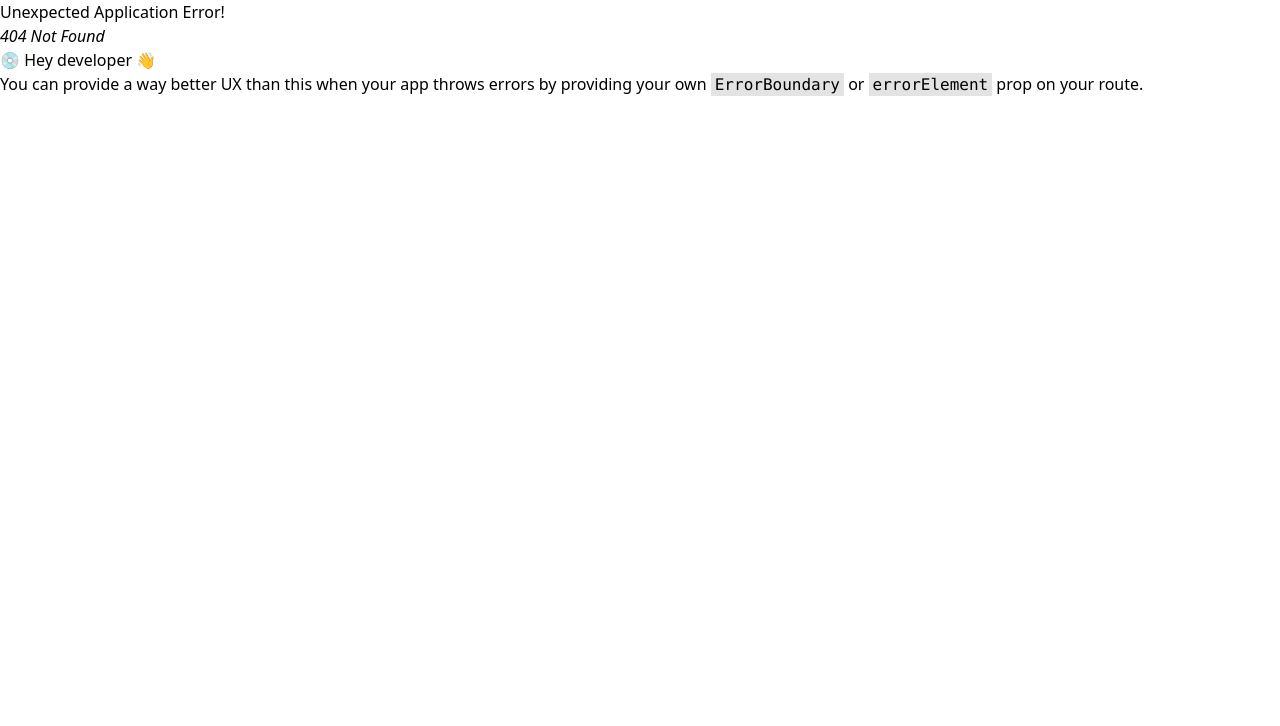
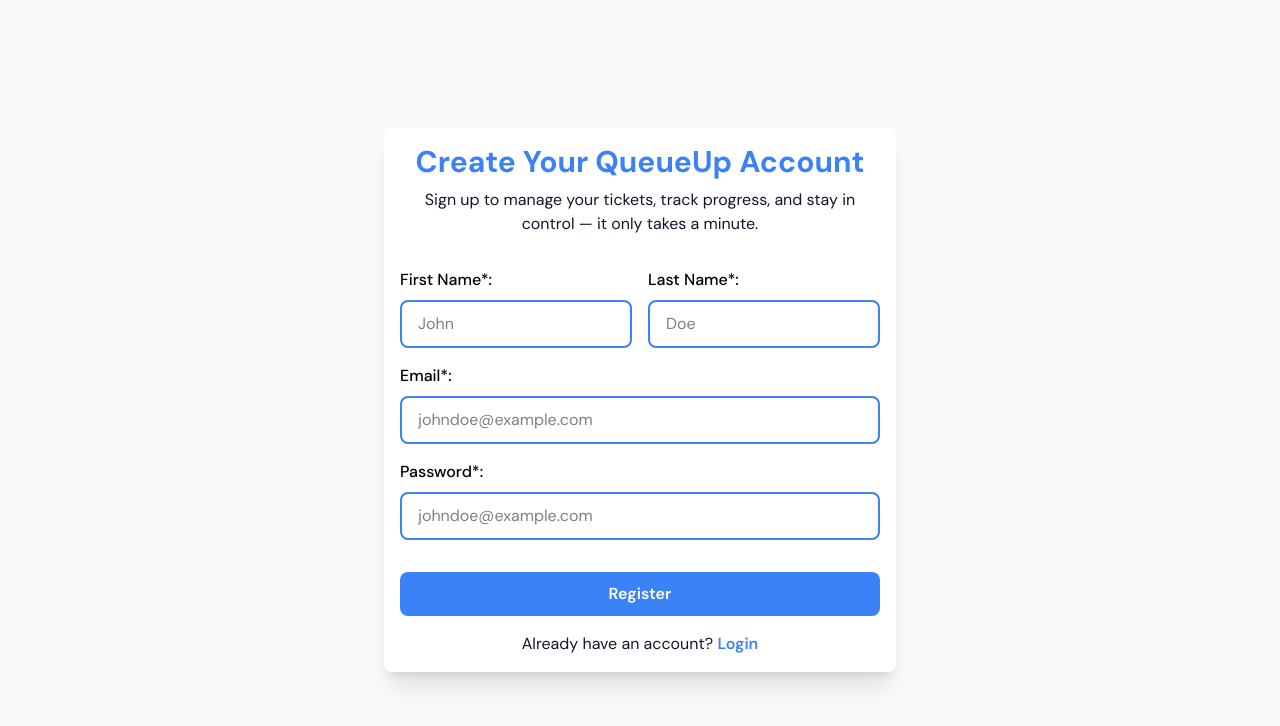
Before and after one commit to hendrixejegi/hng-2-ticket-app, a React (Vite) app in the folder react/: page /register in a window 1280 px wide. Before the commit this address had no page. Shown: the top 726 px of the page. Built offline with nearby package versions, Linux system fonts and the light colour scheme.

Commit message:
Add authentication screens
Created `Login` and `Register` component and updated `routes.js`

```diff
--- /dev/null
+++ b/react/src/app/authentication/Authentication.css
@@ -0,0 +1,22 @@
+.input-group {
+  width: 100%;
+  display: flex;
+  flex-direction: column;
+  gap: 8px;
+}
+
+.input-group > label {
+  font-weight: 500;
+}
+
+.input-group > input {
+  width: 100%;
+  border: 2px solid var(--primary);
+  outline: var(--primary);
+  padding: 10px 16px;
+  border-radius: 8px;
+}
+
+.error {
+  display: none;
+}
--- /dev/null
+++ b/react/src/app/authentication/Login.jsx
@@ -0,0 +1,72 @@
+import { Link } from "react-router";
+import AuthLayout from "../../components/AuthLayout";
+
+export default function Login() {
+  return (
+    <AuthLayout>
+      <div className="bg-surface max-w-lg rounded-lg p-4 shadow-xl">
+        <hgroup>
+          <h1 className="font-dm text-primary mb-2 text-center text-3xl font-bold">
+            Create Your QueueUp Account
+          </h1>
+          <p className="font-dm text-text text-center">
+            Sign up to manage your tickets, track progress, and stay in control
+            — it only takes a minute.
+          </p>
+        </hgroup>
+        <form action="" className="font-dm mt-8" noValidate>
+          <fieldset className="space-y-4">
+            <legend className="sr-only">User Details</legend>
+            <div className="input-group">
+              <label htmlFor="email">Email*:</label>
+              <input
+                type="email"
+                id="email"
+                name="email"
+                placeholder="johndoe@example.com"
+                aria-describedby="email-error"
+                required
+              />
+              <span
+                id="email-error"
+                className="error"
+                aria-live="polite"
+              ></span>
+            </div>
+            <div className="input-group">
+              <label htmlFor="password">Password*:</label>
+              <input
+                type="password"
+                id="password"
+                name="password"
+                placeholder="johndoe@example.com"
+                aria-describedby="password-error"
+                required
+              />
+              <span
+                id="password-error"
+                className="error"
+                aria-live="polite"
+              ></span>
+            </div>
+          </fieldset>
+          <button
+            type="submit"
+            className="bg-primary text-surface hover:bg-primary/80 mt-8 w-full cursor-pointer rounded-lg px-4 py-2.5 font-semibold"
+          >
+            Login
+          </button>
+        </form>
+        <p className="font-dm text-text mt-4 text-center">
+          Don't have an account?{" "}
+          <Link
+            to="/register"
+            className="text-primary hover:text-primary/80 font-semibold"
+          >
+            Register
+          </Link>
+        </p>
+      </div>
+    </AuthLayout>
+  );
+}
--- /dev/null
+++ b/react/src/app/authentication/Register.jsx
@@ -0,0 +1,107 @@
+import { Link } from "react-router";
+import AuthLayout from "../../components/AuthLayout";
+import "./Authentication.css";
+
+export default function Register() {
+  return (
+    <AuthLayout>
+      <div className="bg-surface max-w-lg rounded-lg p-4 shadow-xl">
+        <hgroup>
+          <h1 className="font-dm text-primary mb-2 text-center text-3xl font-bold">
+            Create Your QueueUp Account
+          </h1>
+          <p className="font-dm text-text text-center">
+            Sign up to manage your tickets, track progress, and stay in control
+            — it only takes a minute.
+          </p>
+        </hgroup>
+        <form action="" className="font-dm mt-8" noValidate>
+          <fieldset className="space-y-4">
+            <legend className="sr-only">User Details</legend>
+            <div className="flex flex-col items-center gap-4 md:flex-row">
+              <div className="input-group">
+                <label htmlFor="first-name">First Name*:</label>
+                <input
+                  type="text"
+                  id="first-name"
+                  name="first-name"
+                  placeholder="John"
+                  aria-describedby="first-name-error"
+                  required
+                />
+                <span
+                  id="first-name-error"
+                  className="error"
+                  aria-live="polite"
+                ></span>
+              </div>
+              <div className="input-group">
+                <label htmlFor="last-name">Last Name*:</label>
+                <input
+                  type="text"
+                  id="last-name"
+                  name="last-name"
+                  placeholder="Doe"
+                  aria-describedby="last-name-error"
+                  required
+                />
+                <span
+                  id="last-name-error"
+                  className="error"
+                  aria-live="polite"
+                ></span>
+              </div>
+            </div>
+            <div className="input-group">
+              <label htmlFor="email">Email*:</label>
+              <input
+                type="email"
+                id="email"
+                name="email"
+                placeholder="johndoe@example.com"
+                aria-describedby="email-error"
+                required
+              />
+              <span
+                id="email-error"
+                className="error"
+                aria-live="polite"
+              ></span>
+            </div>
+            <div className="input-group">
+              <label htmlFor="password">Password*:</label>
+              <input
+                type="password"
+                id="password"
+                name="password"
+                placeholder="johndoe@example.com"
+                aria-describedby="password-error"
+                required
+              />
+              <span
+                id="password-error"
+                className="error"
+                aria-live="polite"
+              ></span>
+            </div>
+          </fieldset>
+          <button
+            type="submit"
+            className="bg-primary text-surface hover:bg-primary/80 mt-8 w-full cursor-pointer rounded-lg px-4 py-2.5 font-semibold"
+          >
+            Register
+          </button>
+        </form>
+        <p className="font-dm text-text mt-4 text-center">
+          Already have an account?{" "}
+          <Link
+            to="/login"
+            className="text-primary hover:text-primary/80 font-semibold"
+          >
+            Login
+          </Link>
+        </p>
+      </div>
+    </AuthLayout>
+  );
+}
--- a/react/src/app/routes.js
+++ b/react/src/app/routes.js
@@ -1,6 +1,8 @@
 import { createBrowserRouter } from "react-router";
 import MarketingRoot from "./marketing/MarketingRoot";
 import Home from "./marketing/home/Home";
+import Register from "./authentication/Register";
+import Login from "./authentication/Login";
 
 export const router = createBrowserRouter([
   {
@@ -8,4 +10,12 @@
     Component: MarketingRoot,
     children: [{ index: true, Component: Home }],
   },
+  {
+    path: "/register",
+    Component: Register,
+  },
+  {
+    path: "/login",
+    Component: Login,
+  },
 ]);
--- /dev/null
+++ b/react/src/components/AuthLayout.jsx
@@ -0,0 +1,9 @@
+const AuthLayout = ({ children }) => {
+  return (
+    <div className="bg-background flex min-h-screen items-center justify-center p-4">
+      {children}
+    </div>
+  );
+};
+
+export default AuthLayout;
```
